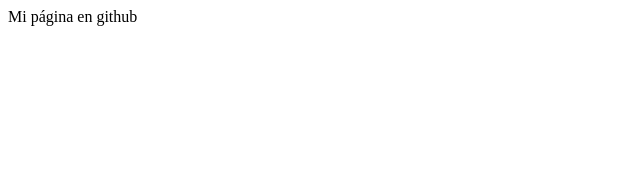
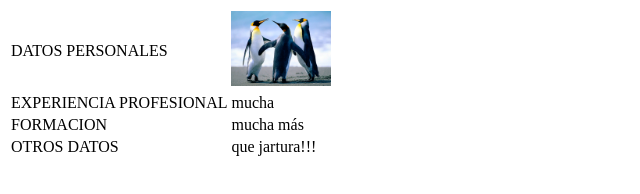
Before and after one commit to celsoamorcanadas/cursoprog2019.github.io, a plain HTML site: page index.html in a window 1280 px wide. Shown: the whole page, without its empty margins (0-640 px from the left). Drawn offline with Linux system fonts and the light colour scheme.

Commit message:
primer commit modificado desde goorm

```diff
--- a/index.html
+++ b/index.html
@@ -1 +1,29 @@
-Mi página en github
+<!DOCTYPE html>
+<html lang="es">
+<head>
+    <meta charset="UTF-8">
+    <title>Curriculum</title>
+</head>
+<body>
+    <table>
+      <tr>
+          <td>DATOS PERSONALES</td>
+          <td><img src="imagenes/Penguins.jpg" width="100"</td>
+      </tr>
+      <tr>
+          <td>EXPERIENCIA PROFESIONAL</td>
+          <td>mucha</td>
+      </tr>
+      <tr>
+          <td>FORMACION</td>
+          <td>mucha más</td>
+      </tr>
+      <tr>
+          <td>OTROS DATOS</td>
+          <td>que jartura!!!</td>
+      </tr>
+
+    </table>
+
+</body>
+</html>
```
Also changed, not shown: imagenes/Penguins.jpg (added).
